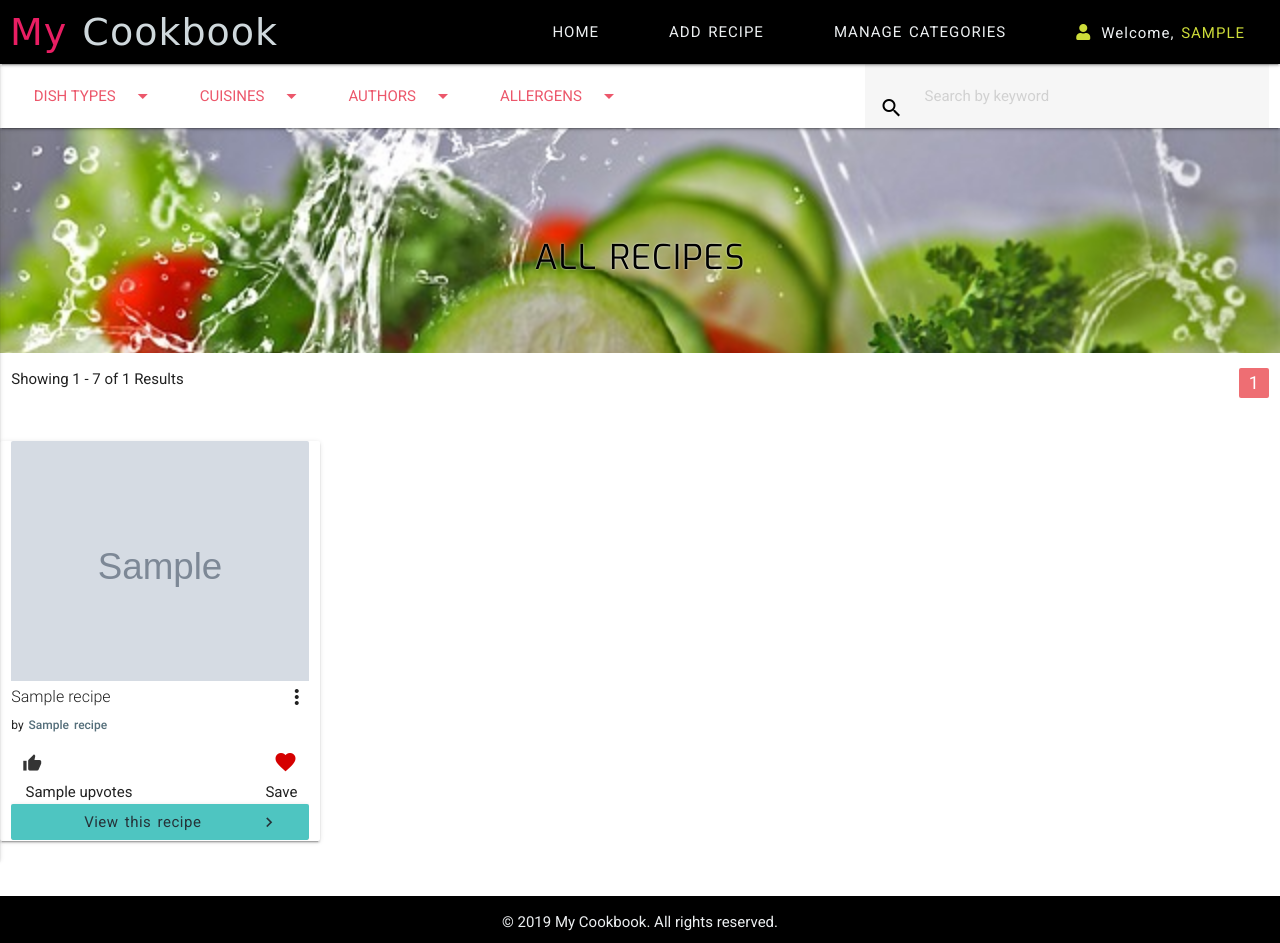
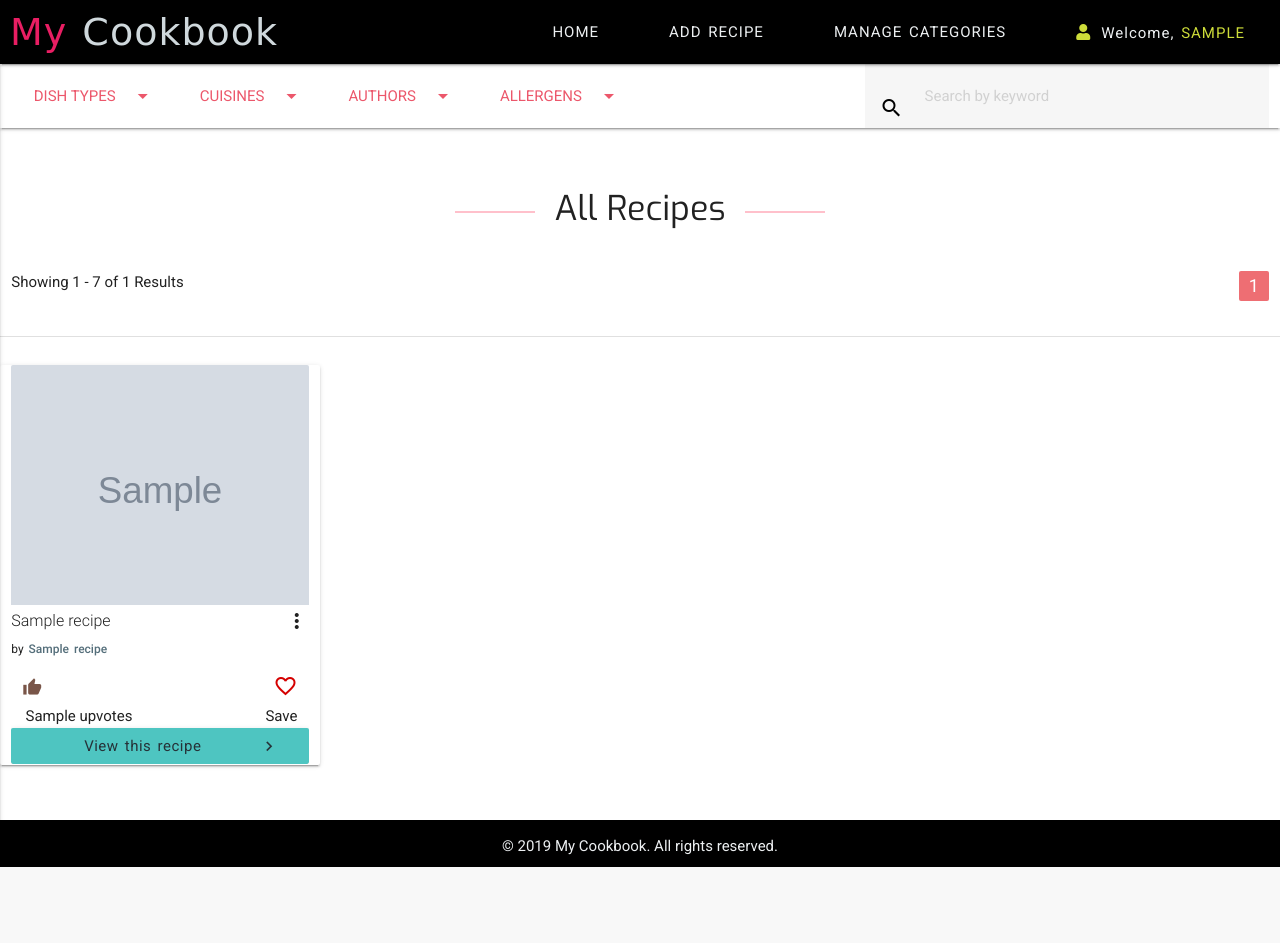
Before and after one commit to Code-Institute-Submissions/online-cookbook-3, a Flask app: a page that uses templates/home.html in a window 1280 px wide. After the commit the page ends 867 px from the top, so only its background shows below. Run offline with Flask 2, Linux system fonts and the light colour scheme; the visitor is signed in with stand-in values (Sample User, id 1); grey boxes marked "Sample" are stand-in pictures; a database or web service that is not in the repository returns one stand-in record (values such as "Sample title"); some libraries are stand-ins or nearby versions; some web fonts are replaced.

Commit message:
parallax removed/ page heading decorated

```diff
--- a/static/css/style.css
+++ b/static/css/style.css
@@ -89,12 +89,26 @@ nav .brand-logo {
    font-family: 'Exo', sans-serif;
    letter-spacing: 1px;
    word-spacing: 2px;
-   text-shadow: 0px 0px 2px rgb(255,255,255);
+   text-shadow: 0px 0px 2px rgb(100,100,100);
    text-transform: uppercase;
+}
+.overlay {
+    opacity: 0.9;
 }
 .heading {
     padding: 15px;
     font-family: 'Exo', sans-serif;
+}
+.heading::before,
+.heading::after {
+    display: inline-block;
+    content: "";
+    border-top: 2px solid pink;
+    height: 60px;
+    width: 80px;
+    transform: translateY(85%);
+    margin-left: 20px;
+    margin-right: 20px;
 }
 .card .card-content .card-title {
     font-size: 16px;
--- a/templates/addrecipe.html
+++ b/templates/addrecipe.html
@@ -1,5 +1,5 @@
 {% extends 'base.html' %}{% block content %}
-<h4 class="heading">Add Recipe</h4>
+<h4 class="center heading">Add Recipe</h4>
 <div class="container">
     <div class="row">
         <form action="{{url_for('insert_recipe')}}" method="POST" class="col s12">
--- a/templates/alldishes.html
+++ b/templates/alldishes.html
@@ -1,5 +1,8 @@
 {% extends 'base.html' %}{% block content %}
-<h4 class="heading">All Dish Types </h4>
+
+<h4 class="center heading">All Dish Types</h4>
+
+
 {% if delete_dish == False %}
 <div class="container center">
     <h5 class="red-text text-darken-4">Oops, there is an error!</h5>
--- a/templates/home.html
+++ b/templates/home.html
@@ -1,11 +1,6 @@
 {% extends 'base.html' %}{% block content %}
 
-<div class="parallax-container">
-      <div class="parallax">
-        <img src="{{ url_for('static', filename='images/banner.jpg') }}">
-        <h4 class="banner-heading">All Recipes</h4>
-      </div>
-</div>
+<h4 class="center heading">All Recipes</h4>
   <div class="row">
     <ul class="col s12 m6">
       {% if total_recipes == 0 %}
@@ -36,7 +31,7 @@
   </ul>
 </div>
 
-
+<div class="divider"></div>
 <div class="row">
     {% for recipe in recipes_per_page %}
     <div class="card medium col s8 offset-s2 m6 l3">
@@ -52,14 +47,14 @@
                  {% if session.username %}
                 <form id="upvote-form" action="{{url_for('recipe_upvotes', recipe_id=recipe._id, title= recipe.recipe_title, author= recipe.recipe_author_name, username=session.username)}}" method="POST">
                   <button class="btn-upvote waves-effect waves-blue btn-flat" type="submit" name="counter" value={{recipe.upvotes}}>
-                  <i class="material-icons tooltipped" data-position="bottom" data-tooltip="Upvote me">thumb_up</i>
+                  <i class="material-icons brown-text tooltipped" data-position="bottom" data-tooltip="Upvote me">thumb_up</i>
                   </button>
                 </form>
                 <div class="upvotes">{{recipe.upvotes}}</div>
               {% else %}
                 <form>
                   <button class="btn-upvote waves-effect waves-lime btn-flat disabled" type="submit" name="counter" value={{recipe.upvotes}}>
-                  <i class="material-icons tooltipped" data-position="bottom" data-tooltip="Upvote me">thumb_up</i>
+                  <i class="material-icons deep-orange-text text-darken-4 tooltipped" data-position="bottom" data-tooltip="Upvote me">thumb_up</i>
                   </button>
                 </form>
                 <div class="upvotes">{{recipe.upvotes}}</div>
@@ -68,11 +63,11 @@
                <div class="col s6 right-align">
                  {% if session.username %}
                     {% if session.username in recipe.fav_by_users %}
-                    <i class="material-icons red-text text-accent-4 tooltipped" data-position="bottom" data-tooltip="Added to favourite recipes">favorite</i>
-                    <div>Save</div>
+                    <i class="material-icons red-text text-accent-4 tooltipped" data-position="bottom" data-tooltip="Added to favourite recipes">favorite_border</i>
+                    <div>Saved</div>
                     {% else %}
                     <a href="{{url_for('add_fav_recipe', username = session.username, recipe_id=recipe._id, title = recipe.recipe_title)}}">
-                        <i class="material-icons red-text text-accent-4 tooltipped" data-position="bottom" data-tooltip="Add to favourites">favorite</i>
+                        <i class="material-icons red-text text-accent-4 tooltipped" data-position="bottom" data-tooltip="Add to favourites">favorite_border</i>
                     </a>
                     <div>Save</div>
                     {% endif %}
--- a/templates/recipe.html
+++ b/templates/recipe.html
@@ -9,12 +9,12 @@
                     {% if session.username %}
                         {% if session.username in recipe.fav_by_users %}
                         <h5 class="small-heading">{{recipe.recipe_title}}
-                            <i class="material-icons right red-text text-accent-4 tooltipped" data-position="bottom" data-tooltip="Added to favourite recipes">favorite</i>
+                            <i class="material-icons right red-text text-accent-4 tooltipped" data-position="bottom" data-tooltip="Added to favourite recipes">favorite_border</i>
                         </h5>
                         {% else %}
                         <h5 class="small-heading">{{recipe.recipe_title}}
                             <a href="{{url_for('add_fav_recipe', username = session.username, recipe_id=recipe._id, title = recipe.recipe_title)}}">
-                                <i class="material-icons right red-text text-accent-4 tooltipped" data-position="bottom" data-tooltip="Add to favourites">favorite</i>
+                                <i class="material-icons right red-text text-accent-4 tooltipped" data-position="bottom" data-tooltip="Add to favourites">favorite_border</i>
                             </a>
                         </h5>
                         {% endif %}
```
Also changed, not shown: templates/allcuisines.html (+7 -5 lines), static/images/banner.jpg (deleted).
